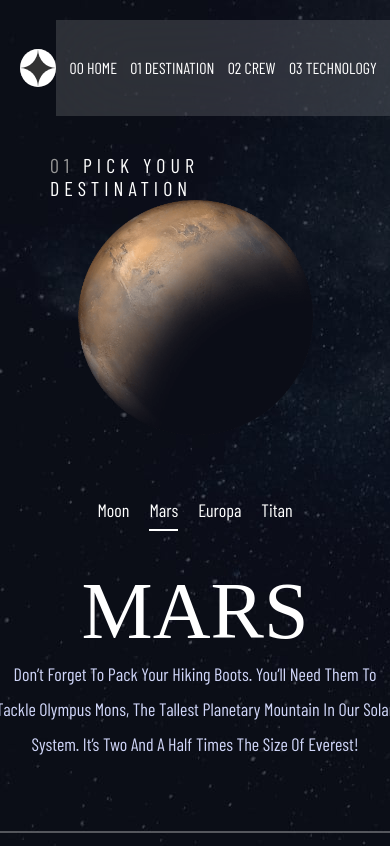
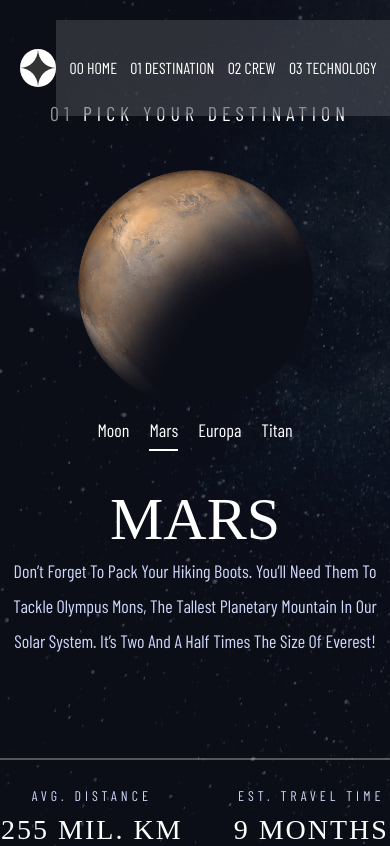
Before and after one commit to Fernando-uif/space-tourism, a React (Vite) app: page /destination/mars in a window 390 px wide. Shown: the top 846 px of the page. Built offline with nearby package versions, Linux system fonts and the light colour scheme; a web font is replaced by a local one.

Commit message:
Mobile design small

```diff
--- a/src/sass/abstract/variables.scss
+++ b/src/sass/abstract/variables.scss
@@ -31,5 +31,5 @@ $tabletS:491px;
 
 // Mobile
 $mobileL: 425px;
-$mobileM: 375px;
-$mobileS: 320px;
+$mobileM: 400px;
+$mobileS: 380px;
--- a/src/sass/layout/navBarPhone.scss
+++ b/src/sass/layout/navBarPhone.scss
@@ -75,13 +75,12 @@
     }
   }
   &__items {
-    transition:transform .3s ease-in;
     align-items: center;
     backdrop-filter: blur(4rem);
     background: rgba(255, 255, 255, 0.04);
     display: flex;
     flex-direction: column;
-    font-size: 1.6rem;
+    font-size: 2.6rem;
     gap: 2.5rem;
     height: 100vh;
     padding-left: 4rem;
@@ -90,8 +89,9 @@
     right: 0;
     text-transform: uppercase;
     top: 0;
+    transform:translateX(100%);
+    transition:transform .3s ease-in;
     width: 70vw;
-    transform:translateX(100%);
     &-element {
       text-decoration: none;
       color: $white;
--- a/src/sass/layout/navPlanet.scss
+++ b/src/sass/layout/navPlanet.scss
@@ -14,6 +14,9 @@
     width:100%;
     justify-content: center;
     gap:2rem;
+  }
+   @media screen and (max-width:$mobileL) {
+      top:42rem;
   }
   &__item {
     color: $white;
--- a/src/sass/layout/navTechnology.scss
+++ b/src/sass/layout/navTechnology.scss
@@ -18,6 +18,11 @@
     justify-content: center;
     top: 58rem;
     z-index:10;
+  }
+   @media screen and (max-width:$mobileL) {
+      top: 52rem;
+
+
   }
   &__circle {
     align-items: center;
--- a/src/sass/pages/crew/crew.scss
+++ b/src/sass/pages/crew/crew.scss
@@ -10,6 +10,7 @@
       background-image: url("../../../assets/crew/background-crew-tablet.jpg");
       height: 102.4rem;
     }
+
   }
   &__title {
     color: $white;
@@ -18,22 +19,24 @@
     font-family: $mainFont;
     text-transform: uppercase;
     position: absolute;
-    top:25%;
+    top: 25%;
     width: calc(100% - 10rem);
     text-align: left;
     margin-left: 10rem;
-    letter-spacing: .5rem;
+    letter-spacing: 0.5rem;
     @media screen and (max-width: $tabletL) {
       margin-left: 5rem;
       top: 15%;
-      font-size:2rem;
+      font-size: 2rem;
+    }
+    @media screen and (max-width: $mobileL) {
+      width: unset;
     }
   }
-  &__number{
-    color:$whiteCircle;
+  &__number {
+    color: $whiteCircle;
   }
-  &__destinations{
+  &__destinations {
     display: flex;
-
   }
 }
--- a/src/sass/pages/crew/crewInfo.scss
+++ b/src/sass/pages/crew/crewInfo.scss
@@ -65,5 +65,8 @@
       left: 24vw;
 
     }
+    @media screen and (max-width:$mobileS) {
+      left: calc((100vw / 2) - 12rem );
+    }
   }
 }
--- a/src/sass/pages/destination/destination.scss
+++ b/src/sass/pages/destination/destination.scss
@@ -29,6 +29,10 @@
       top: 15%;
       font-size:2rem;
     }
+     @media screen and (max-width:$mobileL) {
+        top:10%;
+        width: unset;
+    }
   }
   &__number {
     color: $whiteCircle;
--- a/src/sass/pages/destination/planet.scss
+++ b/src/sass/pages/destination/planet.scss
@@ -14,7 +14,11 @@
     flex-direction: column;
     text-align: center;
     top: 20rem;
-    gap:13rem;
+    gap: 13rem;
+  }
+  @media screen and (max-width: $mobileL) {
+    top: 17rem;
+    gap: 8rem;
   }
   &__img {
     width: 44.5rem;
@@ -31,9 +35,8 @@
     @media screen and (max-width: $laptopMs) {
       width: 41.3rem;
     }
-     @media screen and (max-width:$tabletS) {
-        width:unset;
-
+    @media screen and (max-width: $tabletS) {
+      width: unset;
     }
   }
 
@@ -43,6 +46,9 @@
     text-transform: uppercase;
     @media screen and (max-width: $laptopL) {
       font-size: 8rem;
+    }
+    @media screen and (max-width: $mobileL) {
+      font-size: 6rem;
     }
   }
 
@@ -55,6 +61,13 @@
     width: 40rem;
     margin-bottom: 5.4rem;
     height: 15rem;
+    @media screen and (max-width: $mobileL) {
+      width: unset;
+    }
+     @media screen and (max-width:$mobileM) {
+        padding:0 1rem;
+        height:18rem;
+    }
   }
 
   &__info {
@@ -62,9 +75,9 @@
     justify-content: flex-start;
     gap: 5rem;
     position: relative;
- @media screen and (max-width:$tabletL) {
-    justify-content: space-evenly;
-}
+    @media screen and (max-width: $tabletL) {
+      justify-content: space-evenly;
+    }
     &-1 {
       font-size: 1.4rem;
       font-family: $mainFont;
@@ -88,6 +101,9 @@
       @media screen and (max-width: $laptopMs) {
         width: 41.3rem;
       }
+      @media screen and (max-width: $mobileL) {
+        width: 100%;
+      }
     }
   }
 }
--- a/src/sass/pages/home.scss
+++ b/src/sass/pages/home.scss
@@ -16,9 +16,12 @@
   &__container {
     position: relative;
     width: 45rem;
-     @media screen and (max-width:$tabletS) {
-        width:unset;
-        padding:0 3.5rem;
+    @media screen and (max-width: $tabletS) {
+      width: unset;
+      padding: 0 3.5rem;
+    }
+    @media screen and (max-width: $mobileM) {
+      padding: 0 1.5rem;
     }
   }
 
@@ -81,6 +84,9 @@
     @media screen and (max-width: $laptopM) {
       font-size: 11rem;
     }
+     @media screen and (max-width:$mobileS) {
+        font-size:9rem;
+    }
   }
 
   &__circle {
@@ -134,6 +140,4 @@
       width: 16rem;
     }
   }
-
-
 }
--- a/src/sass/pages/technology/technology.scss
+++ b/src/sass/pages/technology/technology.scss
@@ -29,6 +29,11 @@
       font-size: 2rem;
 
     }
+     @media screen and (max-width:$mobileL) {
+      top: 10%;
+      width: unset;
+
+    }
   }
   &__number {
     color: $whiteCircle;
--- a/src/sass/pages/technology/technologyInfo.scss
+++ b/src/sass/pages/technology/technologyInfo.scss
@@ -21,9 +21,13 @@
     left: unset;
     top: 21%;
   }
-  &__container{
-     @media screen and (max-width:$laptopM) {
-        padding:0 4.5rem;
+  @media screen and (max-width: $mobileL) {
+    top: 16%;
+    gap: 15rem;
+  }
+  &__container {
+    @media screen and (max-width: $laptopM) {
+      padding: 0 4.5rem;
     }
   }
   &__img {
@@ -59,8 +63,12 @@
     @media screen and (max-width: $laptopM) {
       text-align: center;
     }
-     @media screen and (max-width:$tabletM) {
-        font-size:3.6rem;
+    @media screen and (max-width: $tabletM) {
+      font-size: 3.6rem;
+    }
+    @media screen and (max-width: $mobileM) {
+      font-size: 2.6rem;
+      margin-bottom: 1rem;;
     }
   }
 
--- a/src/ui/components/NavBarPhone.jsx
+++ b/src/ui/components/NavBarPhone.jsx
@@ -8,7 +8,6 @@ export const NavBarPhone = () => {
   const handleOpenMenu = () => {
     menuButton.current.classList.toggle("navBarPhone__line-active");
     menu.current.classList.toggle("navBarPhone__items-menuActive");
-
   };
   return (
     <>
```
